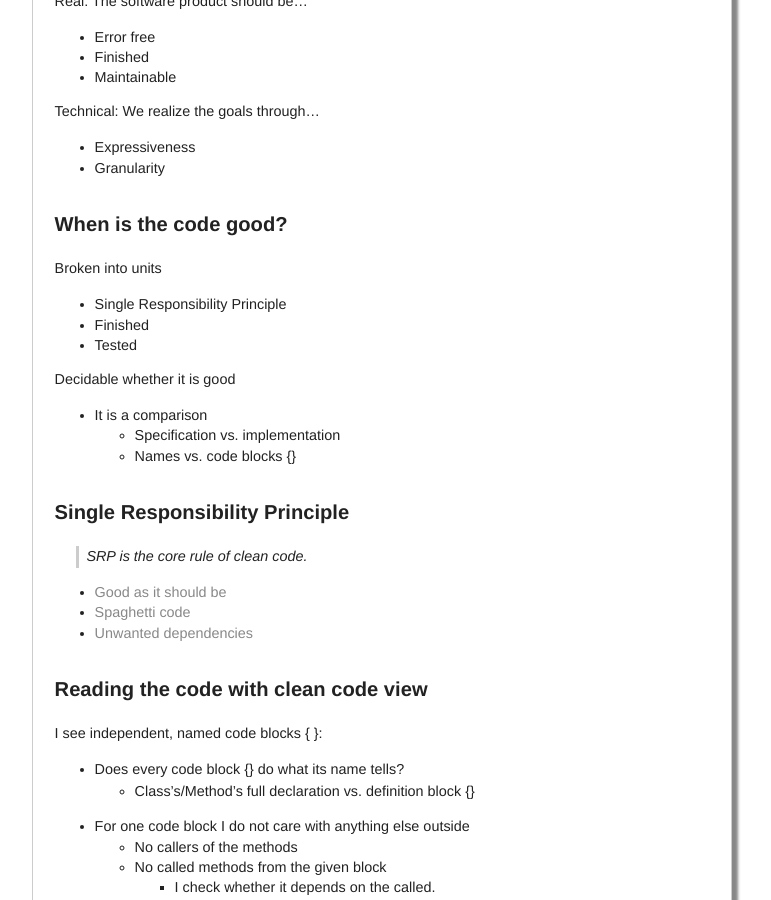
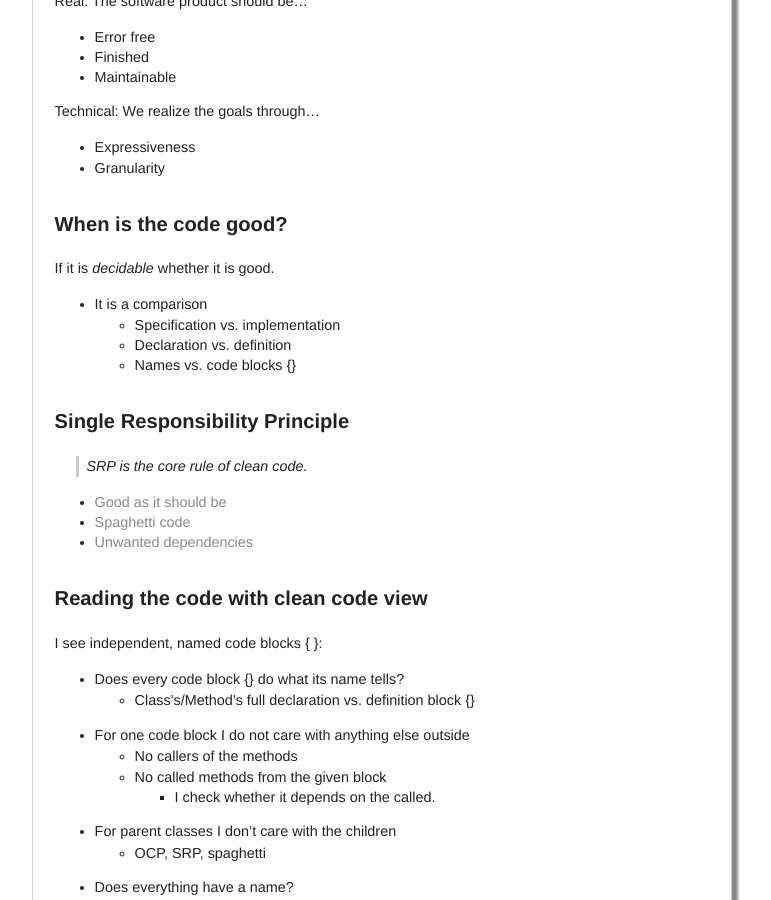
Before and after one commit to woj-tek/petozoltan.github.io, a Jekyll site: the page built from _posts/2016-08-24-clean-code-introduction.md, in a window 1280 px wide and 900 px high, scrolled down 3635 px. Shown: the whole window, without its empty margins (258-1029 px from the left). Built offline with Jekyll 4.4.1, drawn with Linux system fonts in a browser that asks for light colours.

Commit message:
Update 2016-08-24-clean-code-introduction.md

```diff
--- a/_posts/2016-08-24-clean-code-introduction.md
+++ b/_posts/2016-08-24-clean-code-introduction.md
@@ -10,6 +10,7 @@ This introduction does not go through the basics of the clean code. Instead of t
 
 * TOC
 {:toc}
+
 ***
 
 ## Origin & Overview
@@ -164,16 +165,11 @@ Technical: We realize the goals through...
 
 ### When is the code good?
 
-Broken into units
-
-- Single Responsibility Principle
-- Finished
-- Tested
-
-Decidable whether it is good
+If it is *decidable* whether it is good.
 
 - It is a comparison
   - Specification vs. implementation
+  - Declaration vs. definition
   - Names vs. code blocks {}
 
 ### Single Responsibility Principle
```
